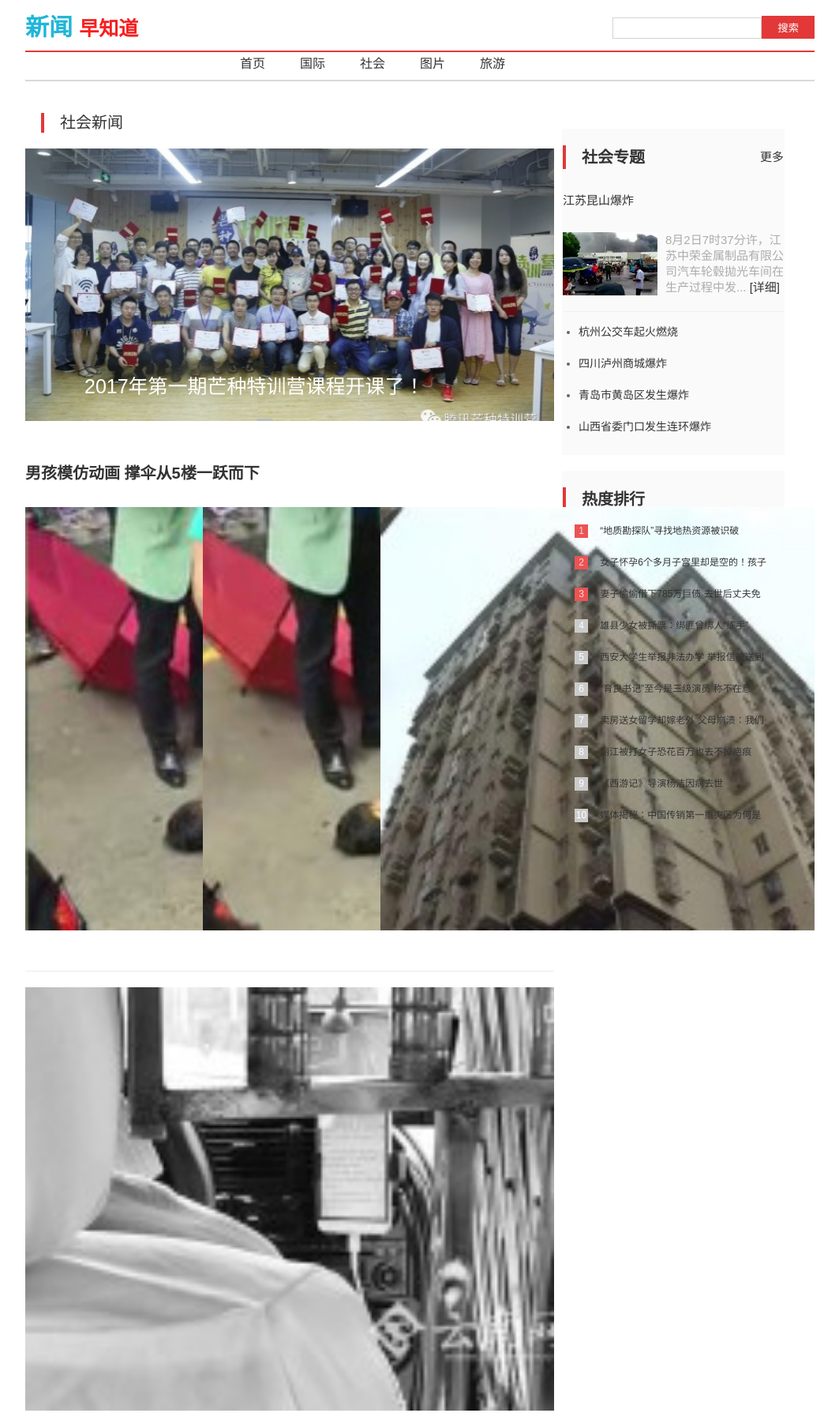
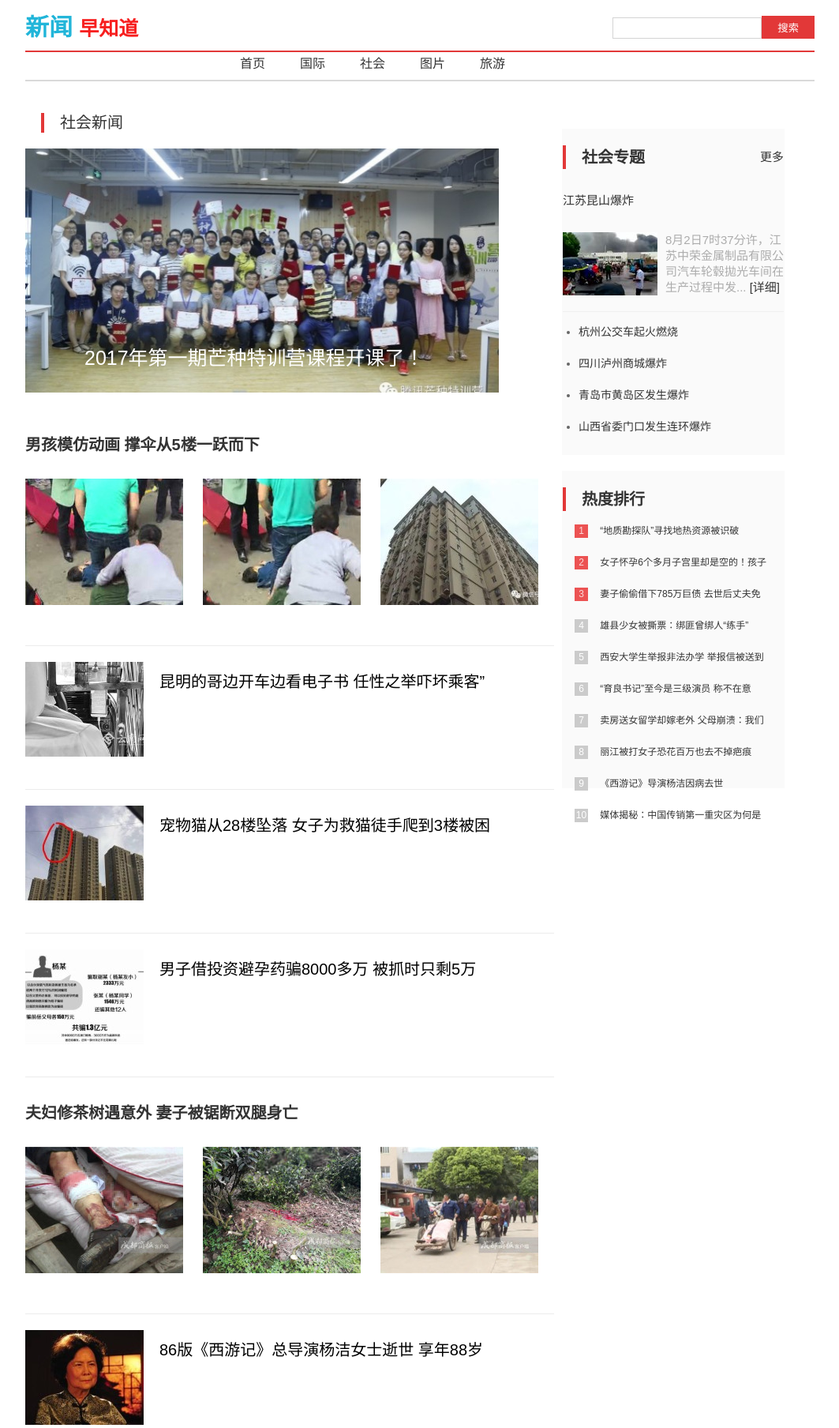
Before and after one commit to 1qingyun/personal, a PHP site: page /social.html in a window 1280 px wide; the page is wider, and only the part inside the window is pictured. Shown: the part 171-1979 px from the top of that part at 79% size, without its empty margins (108-1171 px from the left). Run offline with PHP 8.4, Linux system fonts and the light colour scheme.

Commit message:
Update news.css

```diff
--- a/css/news.css
+++ b/css/news.css
@@ -331,7 +331,10 @@
   display:none;
 }
 .img-scale{
-  width:670px;
+  transition:transform .2s ease-out;
+}
+.news-tu .img-scale{
+  width:600px;
   transition:transform .2s ease-out;
 }
 .img-scale:hover{
```
